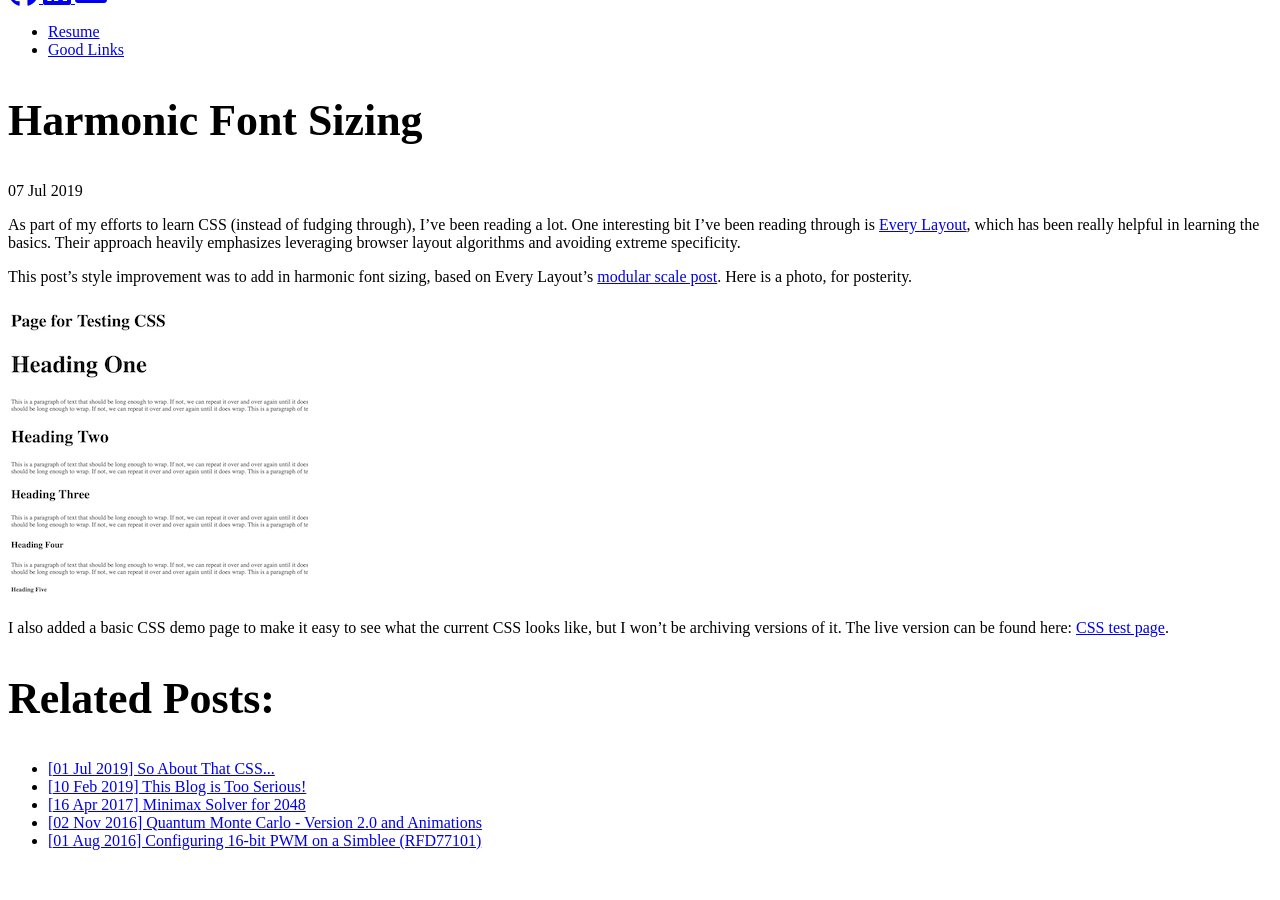
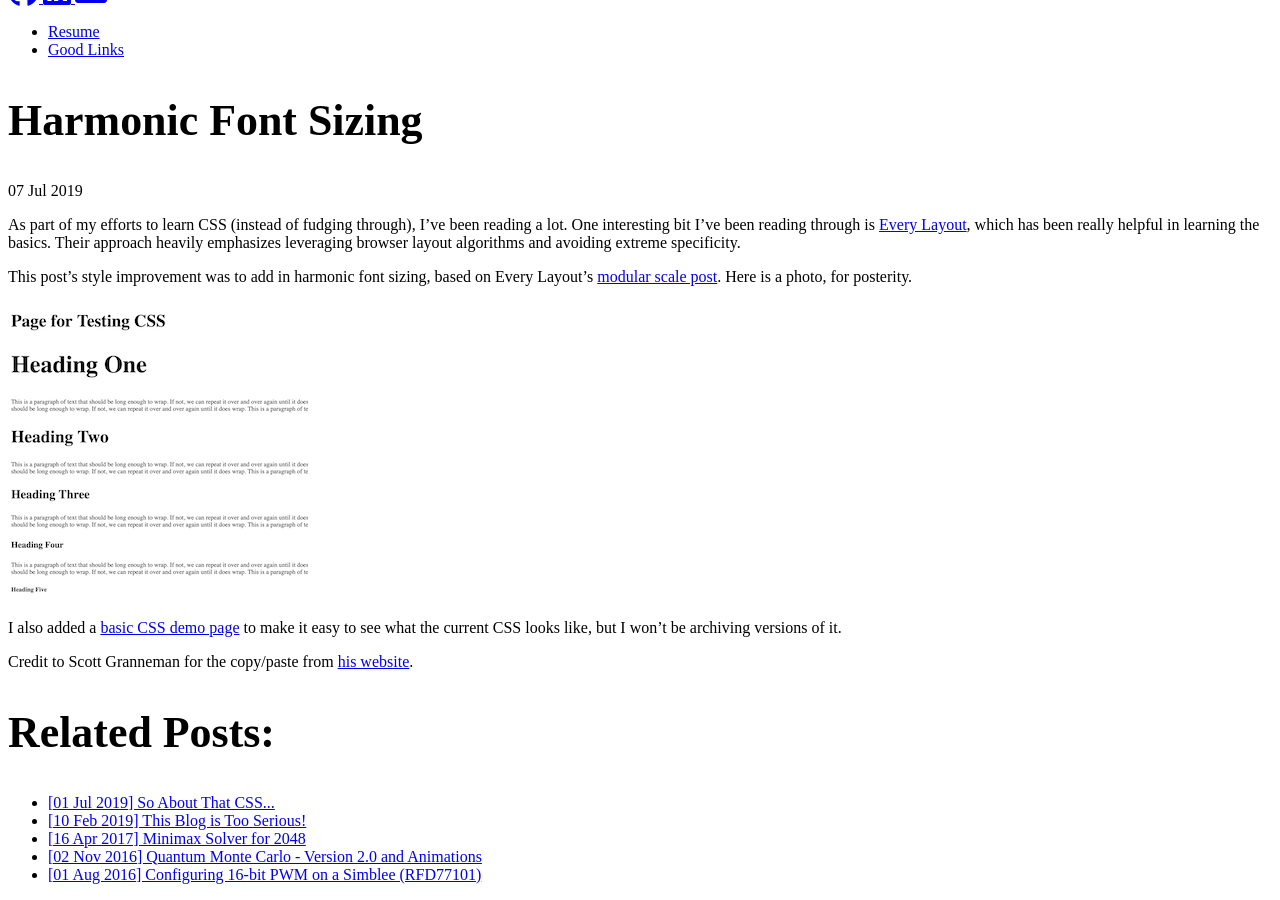
Before and after one commit to ezrasavard/ezrasavard.com, a Jekyll site: the page built from _posts/2019-07-07-harmonic-font-sizing.md, in a window 1280 px wide and 900 px high, scrolled down 961 px. Built offline with Jekyll 4.4.1, drawn with Linux system fonts in a browser that asks for light colours; nearby versions of some CDN libraries; before the commit the page ends 1827 px from its top, so only the background shows below that.

Commit message:
credit css test page in post

```diff
--- a/_posts/2019-07-07-harmonic-font-sizing.md
+++ b/_posts/2019-07-07-harmonic-font-sizing.md
@@ -19,5 +19,7 @@ posterity.
     title="image of website at the time of writing"
 />
 
-I also added a basic CSS demo page to make it easy to see what the current CSS looks like, but
-I won't be archiving versions of it. The live version can be found here: [CSS test page]({{site.baseurl}}/css-test).
+I also added a [basic CSS demo page]({{site.baseurl}}/css-test) to make it easy to see what the current CSS looks like, but
+I won't be archiving versions of it.
+
+Credit to Scott Granneman for the copy/paste from [his website](https://www.granneman.com/webdev/coding/htmlcsstestpage).
```
